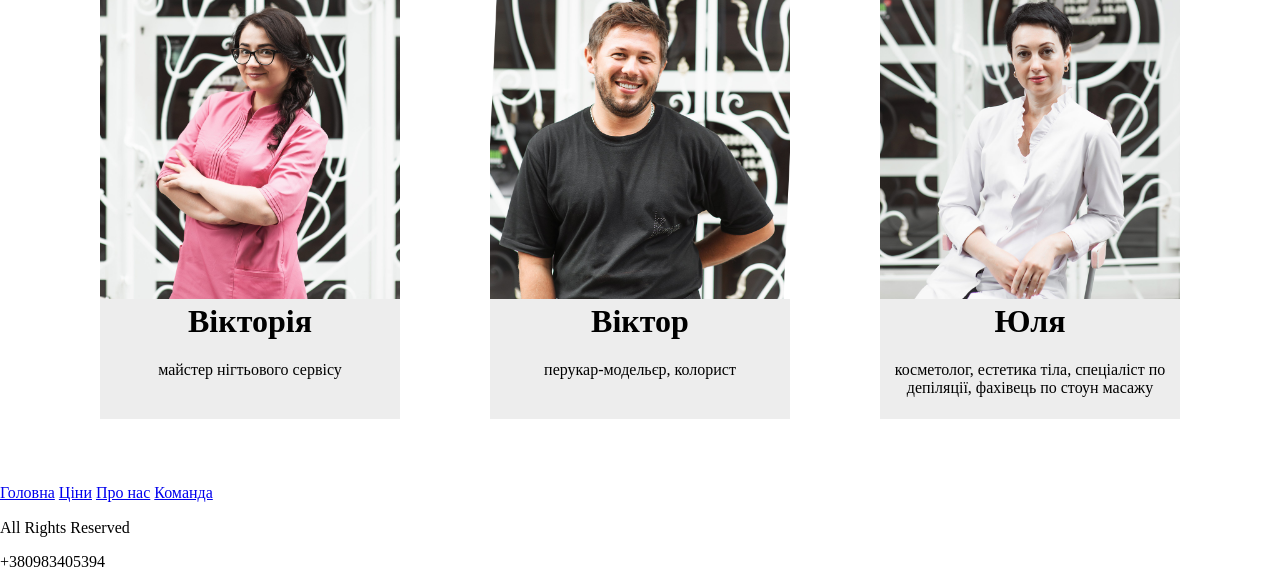
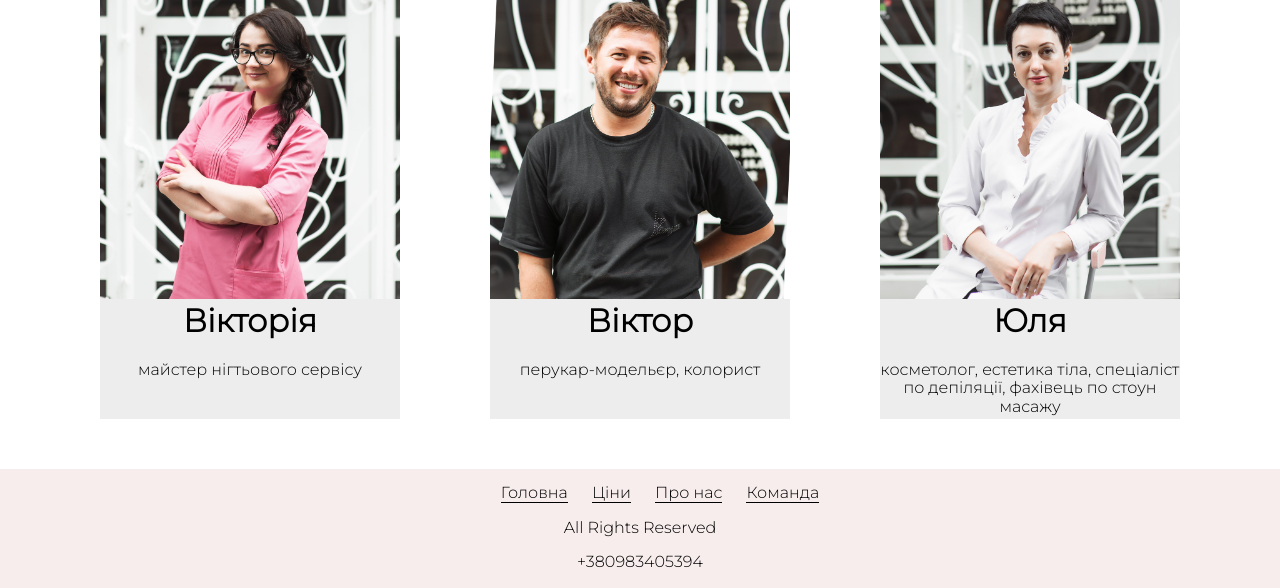
Before and after one commit to kerutostepan/ddd, a PHP site: page /team.html in a window 1280 px wide. Shown: the part 1987-2575 px from the top of the page. Run offline with PHP 8.4, Linux system fonts and the light colour scheme.

Commit message:
Add files via upload

```diff
--- a/css/team.css
+++ b/css/team.css
@@ -1,5 +1,6 @@
 html{
 	box-sizing: border-box;
+	font-family: 'Montserrat', sans-serif;
 }
 
 *,
@@ -15,6 +16,7 @@ html{
 	background-size: cover;
 	background-repeat: no-repeat;
 	background-position: center;
+	text-decoration: none;
 }
 
 .header_content{
@@ -150,3 +152,21 @@ html{
 .name{
 	margin-top: -1px;
 }
+.footer{
+	width: 100%;
+	min-height: 100px;
+	display: inline-block;
+	text-align: center;
+	background-color: #f7eded;
+	box-sizing: border-box;
+}
+.footer-links a{
+	margin-left: 20px;
+text-decoration: none;
+color:black;
+border-bottom: 1px solid black;
+}
+.footer-links a:hover{
+text-decoration: none;
+color: grey;
+}
```
Also changed, not shown: css/services.css (+20 -0 lines), css/style.css (+5 -2 lines).
